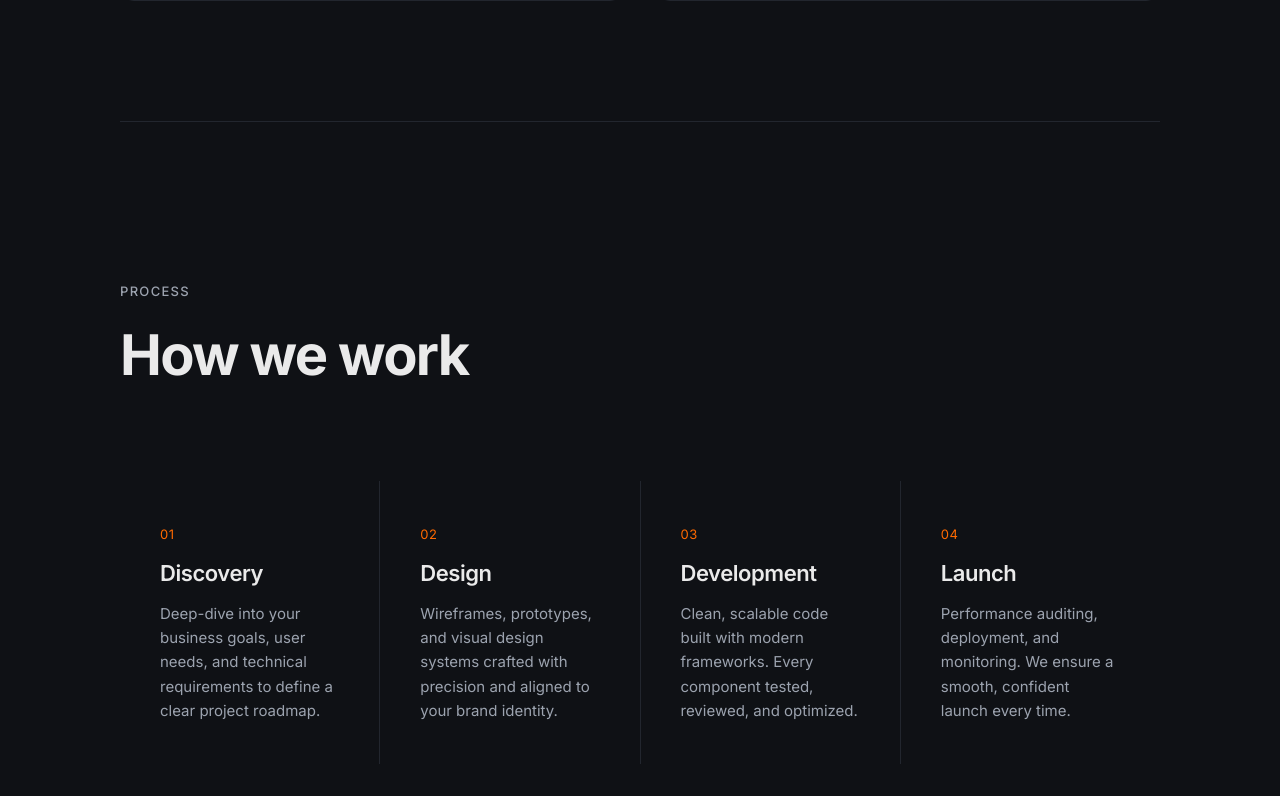
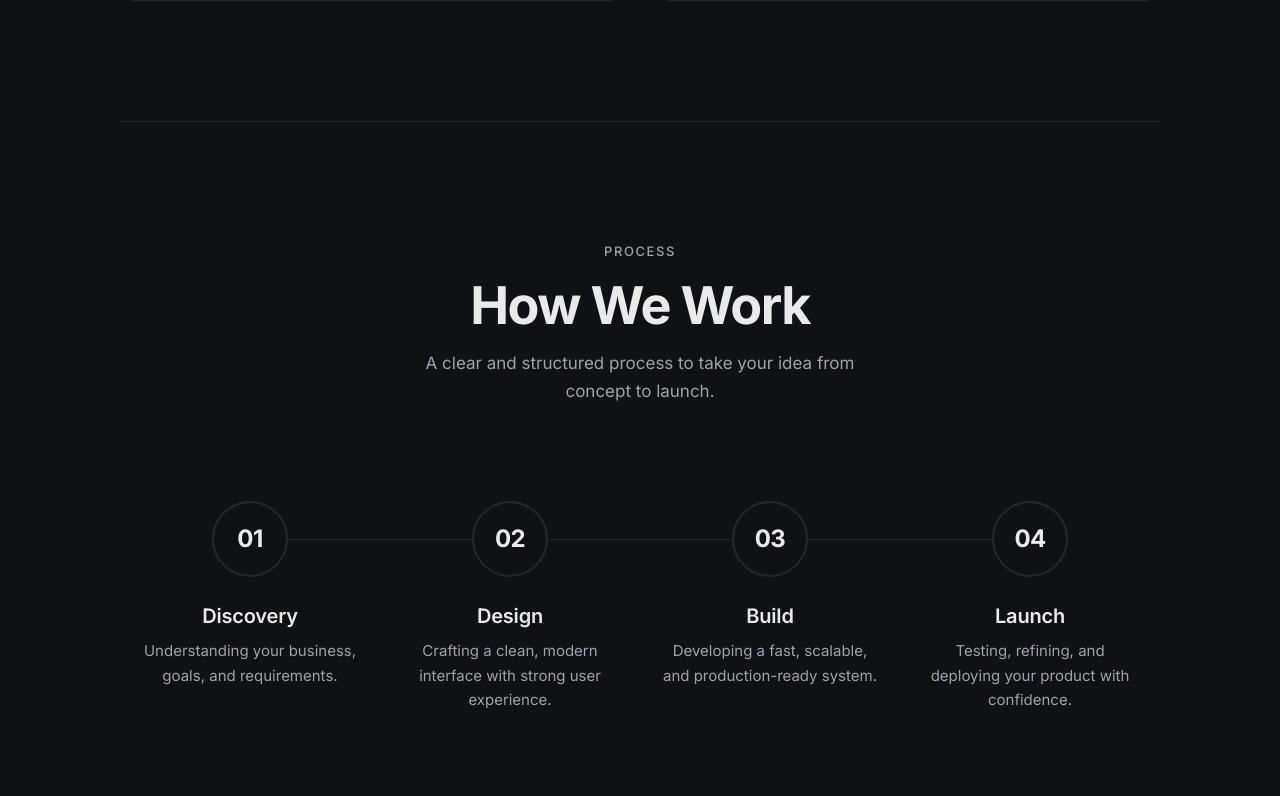
Before and after one commit to prashanthpoloju990-oss/stackforge, a Next.js app: page / in a window 1280 px wide. Shown: the part 3544-4340 px from the top of the page. Built offline with nearby package versions, Linux system fonts and the light colour scheme.

Commit message:
2fec1d52-fb16-478e-ae2d-5b775bf81f2d

```diff
--- a/src/components/stackforge/process.tsx
+++ b/src/components/stackforge/process.tsx
@@ -1,56 +1,108 @@
-export function Process() {
+"use client";
+
+import { useEffect, useState } from "react";
+
 const steps = [
   {
-      phase: "Discovery",
-      description:
-        "Deep-dive into your business goals, user needs, and technical requirements to define a clear project roadmap.",
+    number: "01",
+    title: "Discovery",
+    description: "Understanding your business, goals, and requirements.",
   },
   {
-      phase: "Design",
+    number: "02",
+    title: "Design",
     description:
-        "Wireframes, prototypes, and visual design systems crafted with precision and aligned to your brand identity.",
+      "Crafting a clean, modern interface with strong user experience.",
   },
   {
-      phase: "Development",
+    number: "03",
+    title: "Build",
     description:
-        "Clean, scalable code built with modern frameworks. Every component tested, reviewed, and optimized.",
+      "Developing a fast, scalable, and production-ready system.",
   },
   {
-      phase: "Launch",
+    number: "04",
+    title: "Launch",
     description:
-        "Performance auditing, deployment, and monitoring. We ensure a smooth, confident launch every time.",
+      "Testing, refining, and deploying your product with confidence.",
   },
 ];
 
+export function Process() {
+  const [mounted, setMounted] = useState(false);
+
+  useEffect(() => {
+    const timer = setTimeout(() => setMounted(true), 100);
+    return () => clearTimeout(timer);
+  }, []);
+
   return (
-    <section id="process" className="py-24 md:py-32 lg:py-40">
+    <section id="process" className="py-24 md:py-32 lg:py-[120px]">
       <div className="mx-auto max-w-[1200px] px-6 md:px-20">
-        {/* Section Label */}
-        <div className="flex items-center gap-3 mb-6">
-          <span className="text-[13px] text-forge-text-secondary font-medium tracking-[0.1em] uppercase">
+        {/* Section Header — Center Aligned */}
+        <div className="text-center mb-16 md:mb-24">
+          <span className="text-[13px] text-forge-text-secondary font-medium tracking-[0.12em] uppercase block mb-4">
             Process
+          </span>
+          <h2 className="text-[32px] md:text-[44px] lg:text-[52px] font-bold leading-[1.08] tracking-[-0.03em] text-forge-text mx-auto max-w-[600px]">
+            How We Work
+          </h2>
+          <p className="mt-4 text-[16px] md:text-[17px] text-forge-text-secondary leading-relaxed mx-auto max-w-[480px]">
+            A clear and structured process to take your idea from concept to
+            launch.
+          </p>
+        </div>
+
+        {/* Steps — Horizontal Flow */}
+        <div className="relative">
+          {/* Connecting line — desktop only */}
+          <div className="hidden lg:block absolute top-[38px] left-[12.5%] right-[12.5%] h-px bg-forge-divider" />
+
+          {/* Mobile: vertical line */}
+          <div className="lg:hidden absolute top-0 bottom-0 left-[19px] w-px bg-forge-divider" />
+
+          <div className="grid grid-cols-1 lg:grid-cols-4 gap-10 lg:gap-0 relative">
+            {steps.map((step, index) => (
+              <div
+                key={step.number}
+                className={`relative flex flex-col items-center text-center transition-all duration-700 ease-out ${
+                  mounted
+                    ? "opacity-100 translate-y-0"
+                    : "opacity-0 translate-y-6"
+                }`}
+                style={{ transitionDelay: `${index * 120}ms` }}
+              >
+                {/* Step number circle — desktop */}
+                <div className="hidden lg:flex items-center justify-center w-[76px] h-[76px] rounded-full border-2 border-forge-divider bg-forge-bg relative z-10 transition-all duration-300 hover:border-forge-accent/40 group">
+                  <span className="text-[24px] font-bold text-forge-text tracking-tight transition-colors duration-300 group-hover:text-forge-accent">
+                    {step.number}
                   </span>
                 </div>
 
-        <h2 className="text-[32px] md:text-[48px] lg:text-[56px] font-bold leading-[1.05] tracking-[-0.03em] text-forge-text max-w-[700px] mb-16 md:mb-24">
-          How we work
-        </h2>
+                {/* Step number circle — mobile */}
+                <div className="lg:hidden flex items-center justify-center w-[40px] h-[40px] rounded-full border-2 border-forge-divider bg-forge-bg relative z-10 flex-shrink-0 mb-4">
+                  <span className="text-[15px] font-bold text-forge-text tracking-tight">
+                    {step.number}
+                  </span>
+                </div>
 
-        {/* Process Steps */}
-        <div className="grid grid-cols-1 md:grid-cols-2 lg:grid-cols-4 gap-px bg-forge-divider">
-          {steps.map((step, index) => (
-            <div key={step.phase} className="bg-forge-bg p-8 md:p-10">
-              <span className="text-[13px] text-forge-accent font-mono tracking-wider">
-                {String(index + 1).padStart(2, "0")}
-              </span>
-              <h3 className="mt-3 text-[20px] md:text-[22px] font-semibold text-forge-text tracking-[-0.02em]">
-                {step.phase}
+                {/* Text content */}
+                <div className="lg:mt-6 lg:px-2">
+                  {/* Mobile: left-aligned text */}
+                  <div className="lg:text-center flex lg:flex-col flex-row items-start lg:items-center gap-4 lg:gap-0 pl-14 lg:pl-0">
+                    <div>
+                      <h3 className="text-[18px] md:text-[20px] font-semibold text-forge-text tracking-[-0.01em]">
+                        {step.title}
                       </h3>
-              <p className="mt-3 text-[15px] text-forge-text-secondary leading-relaxed">
+                      <p className="mt-2 text-[14px] md:text-[15px] text-forge-text-secondary leading-relaxed lg:max-w-[220px]">
                         {step.description}
                       </p>
                     </div>
+                  </div>
+                </div>
+              </div>
             ))}
+          </div>
         </div>
       </div>
     </section>
```
Also changed, not shown: 1 other file (tests, documents, lock files or other folders). Lines whose indentation alone changed are shown as unchanged.
